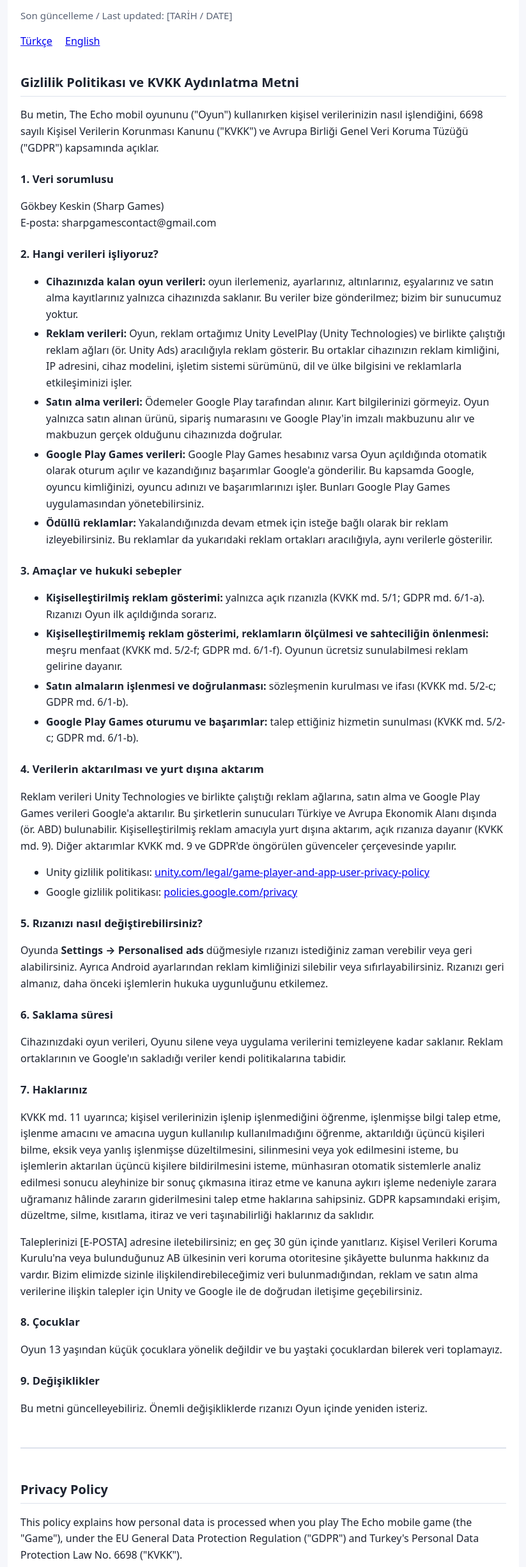
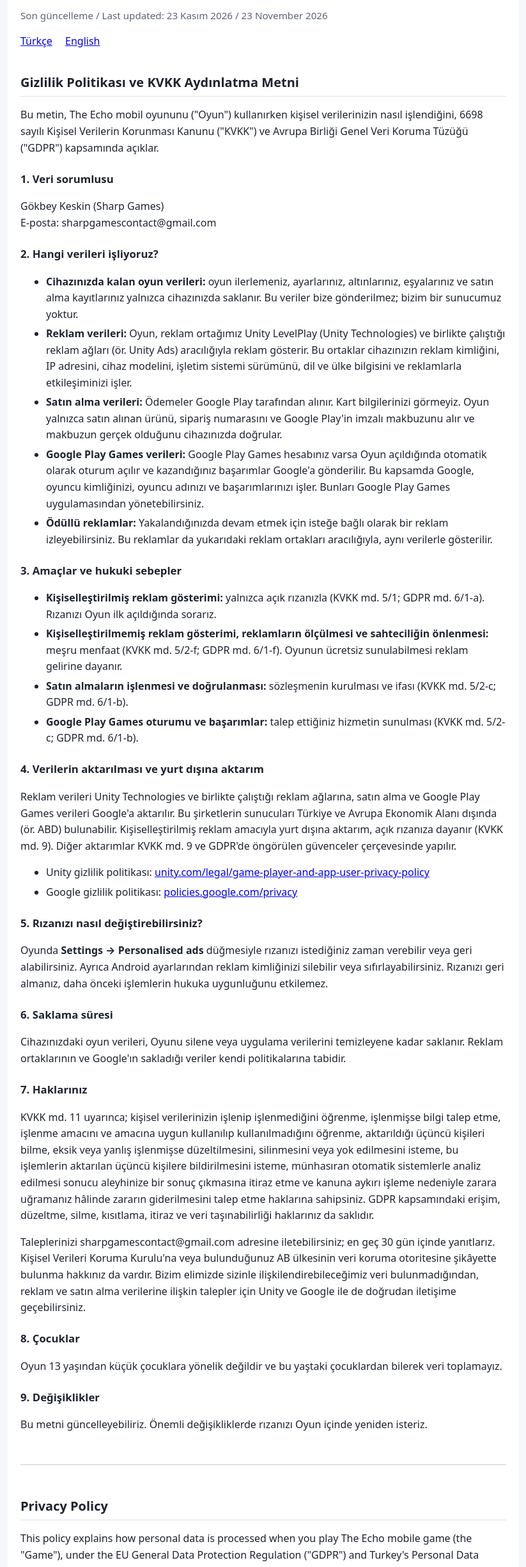
Before and after one commit to gokbeykeskin/gokbeykeskin.github.io, a plain HTML site: page index.html in a window 1280 px wide. Shown: the part 97-2546 px from the top of the page at 64% size, without its empty margins (228-1051 px from the left). Drawn offline with Linux system fonts and the light colour scheme.

Commit message:
privacy policy

```diff
--- a/index.html
+++ b/index.html
@@ -21,7 +21,7 @@
 <main>
 
 <h1>The Echo</h1>
-<p class="meta">Son güncelleme / Last updated: [TARİH / DATE]</p>
+<p class="meta">Son güncelleme / Last updated: 23 Kasım 2026 / 23 November 2026</p>
 <p class="lang"><a href="#tr">Türkçe</a> <a href="#en">English</a></p>
 
 <!-- ============================== TÜRKÇE ============================== -->
@@ -66,7 +66,7 @@ E-posta: sharpgamescontact@gmail.com</p>
 
 <h3>7. Haklarınız</h3>
 <p>KVKK md. 11 uyarınca; kişisel verilerinizin işlenip işlenmediğini öğrenme, işlenmişse bilgi talep etme, işlenme amacını ve amacına uygun kullanılıp kullanılmadığını öğrenme, aktarıldığı üçüncü kişileri bilme, eksik veya yanlış işlenmişse düzeltilmesini, silinmesini veya yok edilmesini isteme, bu işlemlerin aktarılan üçüncü kişilere bildirilmesini isteme, münhasıran otomatik sistemlerle analiz edilmesi sonucu aleyhinize bir sonuç çıkmasına itiraz etme ve kanuna aykırı işleme nedeniyle zarara uğramanız hâlinde zararın giderilmesini talep etme haklarına sahipsiniz. GDPR kapsamındaki erişim, düzeltme, silme, kısıtlama, itiraz ve veri taşınabilirliği haklarınız da saklıdır.</p>
-<p>Taleplerinizi [E-POSTA] adresine iletebilirsiniz; en geç 30 gün içinde yanıtlarız. Kişisel Verileri Koruma Kurulu'na veya bulunduğunuz AB ülkesinin veri koruma otoritesine şikâyette bulunma hakkınız da vardır. Bizim elimizde sizinle ilişkilendirebileceğimiz veri bulunmadığından, reklam ve satın alma verilerine ilişkin talepler için Unity ve Google ile de doğrudan iletişime geçebilirsiniz.</p>
+<p>Taleplerinizi sharpgamescontact@gmail.com adresine iletebilirsiniz; en geç 30 gün içinde yanıtlarız. Kişisel Verileri Koruma Kurulu'na veya bulunduğunuz AB ülkesinin veri koruma otoritesine şikâyette bulunma hakkınız da vardır. Bizim elimizde sizinle ilişkilendirebileceğimiz veri bulunmadığından, reklam ve satın alma verilerine ilişkin talepler için Unity ve Google ile de doğrudan iletişime geçebilirsiniz.</p>
 
 <h3>8. Çocuklar</h3>
 <p>Oyun 13 yaşından küçük çocuklara yönelik değildir ve bu yaştaki çocuklardan bilerek veri toplamayız.</p>
@@ -118,7 +118,7 @@ Email: sharpgamescontact@gmail.com</p>
 <p>Game data stays on your device until you uninstall the Game or clear its data. Data held by our ad partners and Google is kept according to their own policies.</p>
 
 <h3>7. Your rights</h3>
-<p>You have the right to access, correct, delete, restrict and port your data, to object to processing, and to withdraw consent, under the GDPR and KVKK Art. 11. Contact us at [EMAIL]; we reply within 30 days. You can also complain to your local data protection authority or, in Turkey, to the Personal Data Protection Authority (KVKK). Since we hold no data that identifies you, requests about advertising or purchase data can also be sent directly to Unity and Google.</p>
+<p>You have the right to access, correct, delete, restrict and port your data, to object to processing, and to withdraw consent, under the GDPR and KVKK Art. 11. Contact us at sharpgamescontact@gmail.com; we reply within 30 days. You can also complain to your local data protection authority or, in Turkey, to the Personal Data Protection Authority (KVKK). Since we hold no data that identifies you, requests about advertising or purchase data can also be sent directly to Unity and Google.</p>
 
 <h3>8. Children</h3>
 <p>The Game is not directed at children under 13, and we do not knowingly collect data from them.</p>
```
